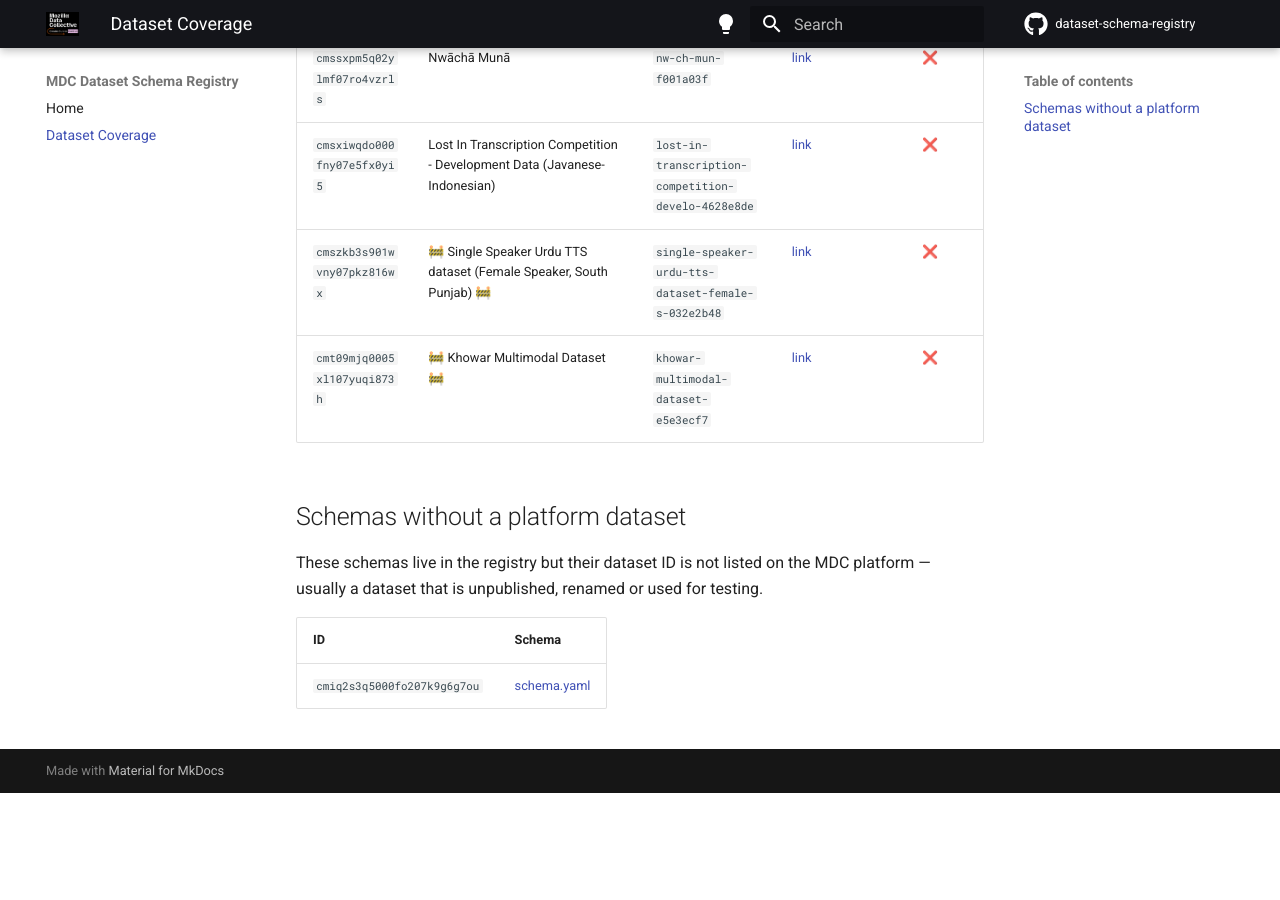
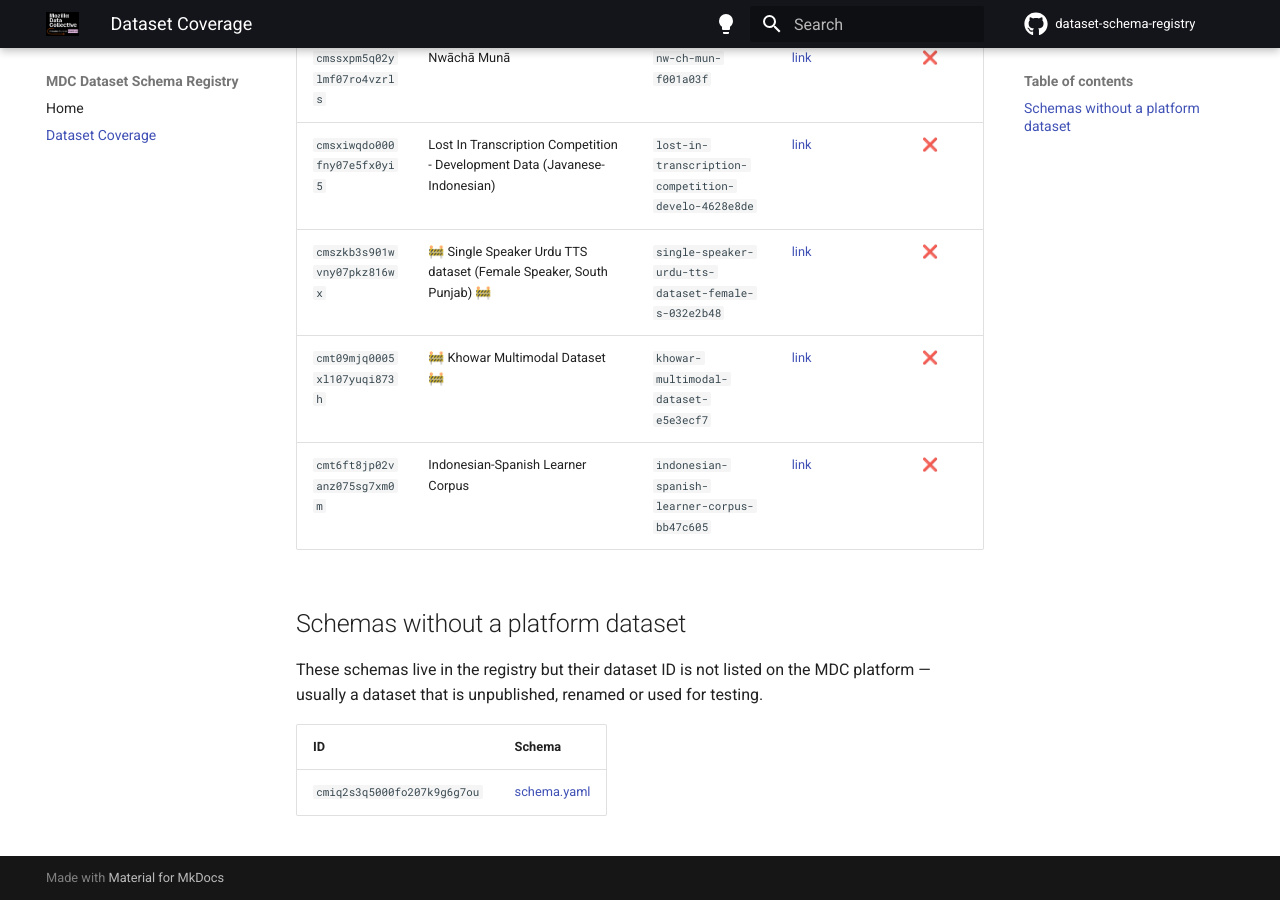
Before and after one commit to Mozilla-Data-Collective/dataset-schema-registry, an MkDocs documentation site: the page built from docs/dataset-coverage.md, in a window 1280 px wide and 900 px high, scrolled down 105776 px. Built offline with MkDocs 1.6.1 and Material for MkDocs 9.7.7, drawn with Linux system fonts in a browser that asks for light colours; comment, search, counter and statistics services are not loaded; before the commit the page ends 106569 px from its top, so only the background shows below that; part of the change alters nothing that is shown; some of the changed text lies outside the part shown.

Commit message:
chore: update registry index and dataset coverage [skip ci]

```diff
--- a/docs/dataset-coverage.md
+++ b/docs/dataset-coverage.md
@@ -12,10 +12,10 @@ data programmatically.
     `registry/<dataset_id>/schema.yaml` file.  See the
     [Home](index.md) for details.
 
-**Last updated:** 2026-08-23
-**Total datasets in sitemap:** 1024
+**Last updated:** 2026-08-24
+**Total datasets in sitemap:** 1025
 **Schemas registered:** 415 ✅
-**Schemas missing:** 609 ❌
+**Schemas missing:** 610 ❌
 
 | ID | Name | Slug | Dataset page | Schema registered |
 |----|------|------|-------------|:-----------------:|
@@ -1043,6 +1043,7 @@ data programmatically.
 | `cmsxiwqdo000fny07e5fx0yi5` | Lost In Transcription Competition - Development Data (Javanese-Indonesian) | `lost-in-transcription-competition-develo-4628e8de` | [link](https://mozilladatacollective.com/datasets/cmsxiwqdo000fny07e5fx0yi5) | ❌ |
 | `cmszkb3s901wvny07pkz816wx` | 🚧 Single Speaker Urdu TTS dataset (Female Speaker, South Punjab) 🚧 | `single-speaker-urdu-tts-dataset-female-s-032e2b48` | [link](https://mozilladatacollective.com/datasets/cmszkb3s901wvny07pkz816wx) | ❌ |
 | `cmt09mjq0005xl107yuqi873h` | 🚧 Khowar Multimodal Dataset 🚧 | `khowar-multimodal-dataset-e5e3ecf7` | [link](https://mozilladatacollective.com/datasets/cmt09mjq0005xl107yuqi873h) | ❌ |
+| `cmt6ft8jp02vanz075sg7xm0m` | Indonesian-Spanish Learner Corpus | `indonesian-spanish-learner-corpus-bb47c605` | [link](https://mozilladatacollective.com/datasets/cmt6ft8jp02vanz075sg7xm0m) | ❌ |
 
 ## Schemas without a platform dataset
 
```
Also changed, not shown: 1 other file.
